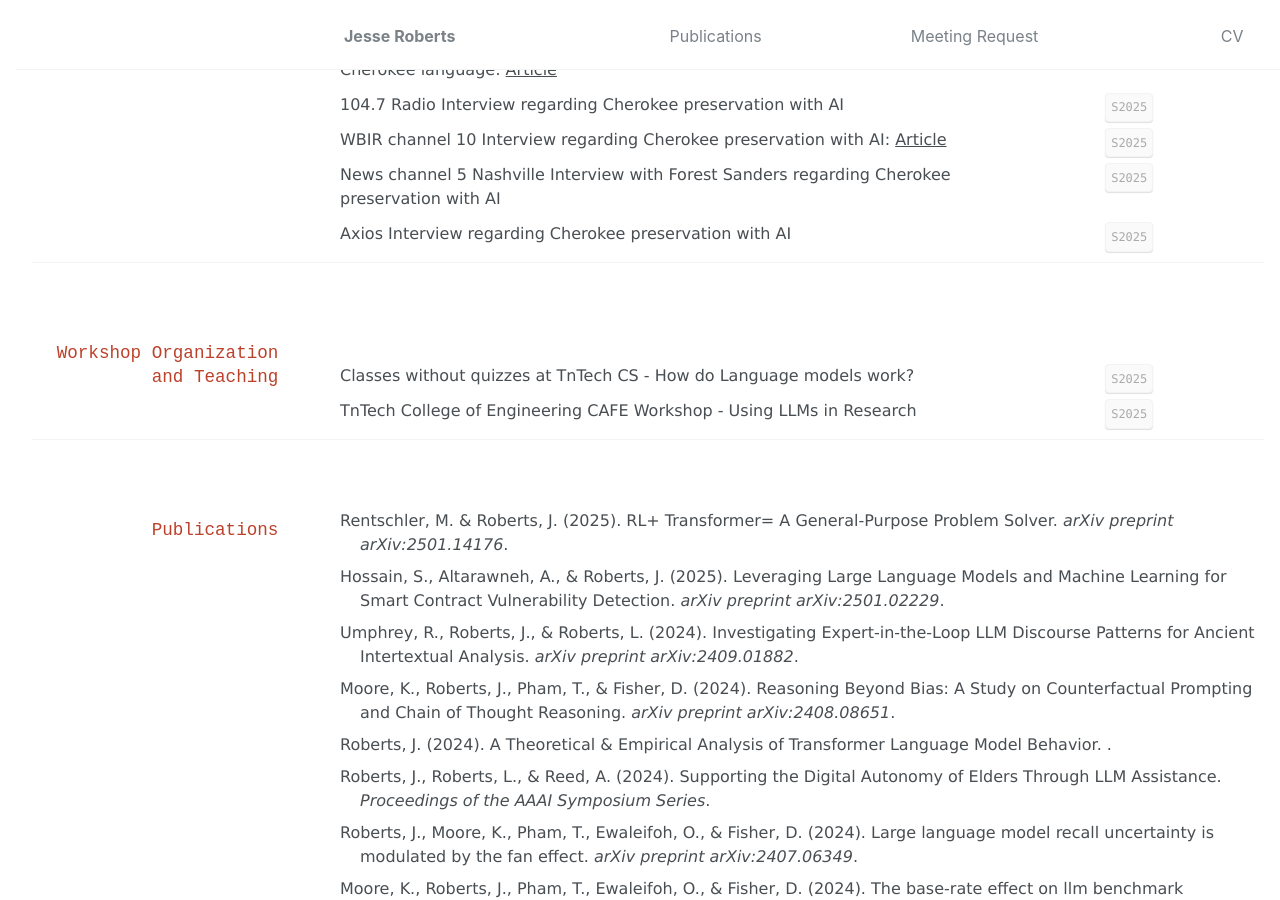
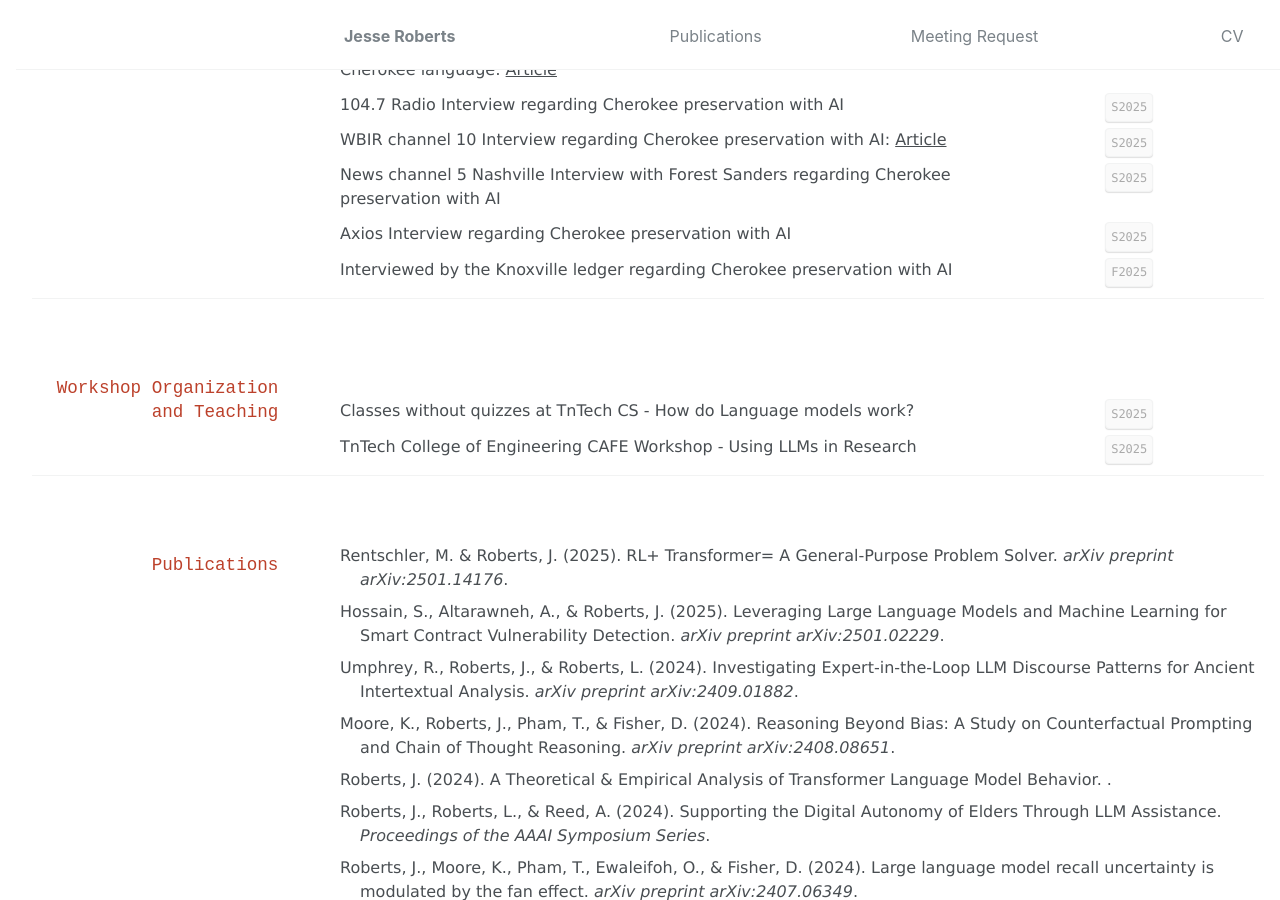
Before and after one commit to JesseTNRoberts/JesseTNRoberts.github.io, a Jekyll site: the page built from _pages/cv.md, in a window 1280 px wide and 900 px high, scrolled down 2908 px. Built offline with Jekyll 4.4.1, drawn with Linux system fonts in a browser that asks for light colours.

```diff
--- a/_pages/cv.md
+++ b/_pages/cv.md
@@ -185,6 +185,8 @@ News channel 5 Nashville Interview with Forest Sanders regarding Cherokee preser
 `S2025`
 Axios Interview regarding Cherokee preservation with AI
 
+`F2025`
+Interviewed by the Knoxville ledger regarding Cherokee preservation with AI
 
 ---
 ## Workshop Organization and Teaching
```
Also changed, not shown: 1 other file.
